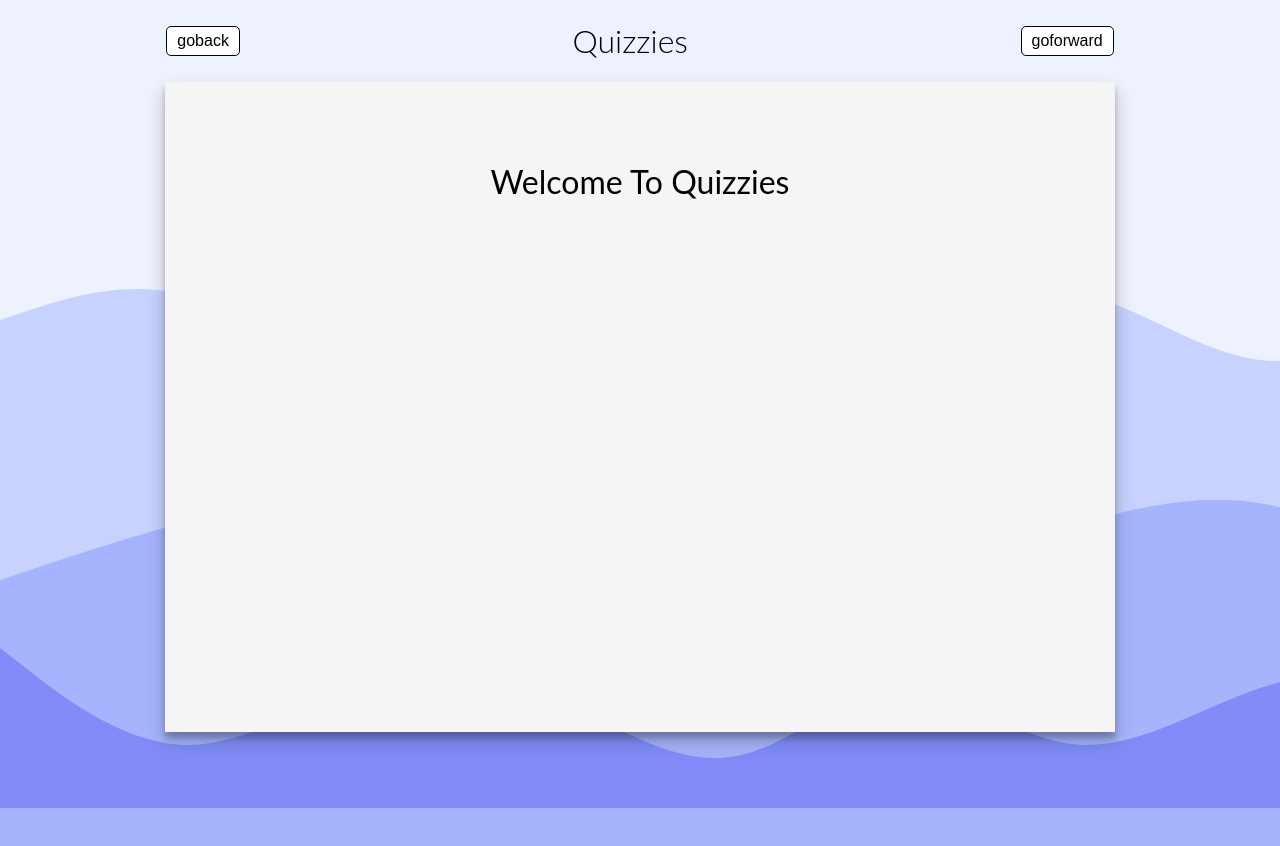
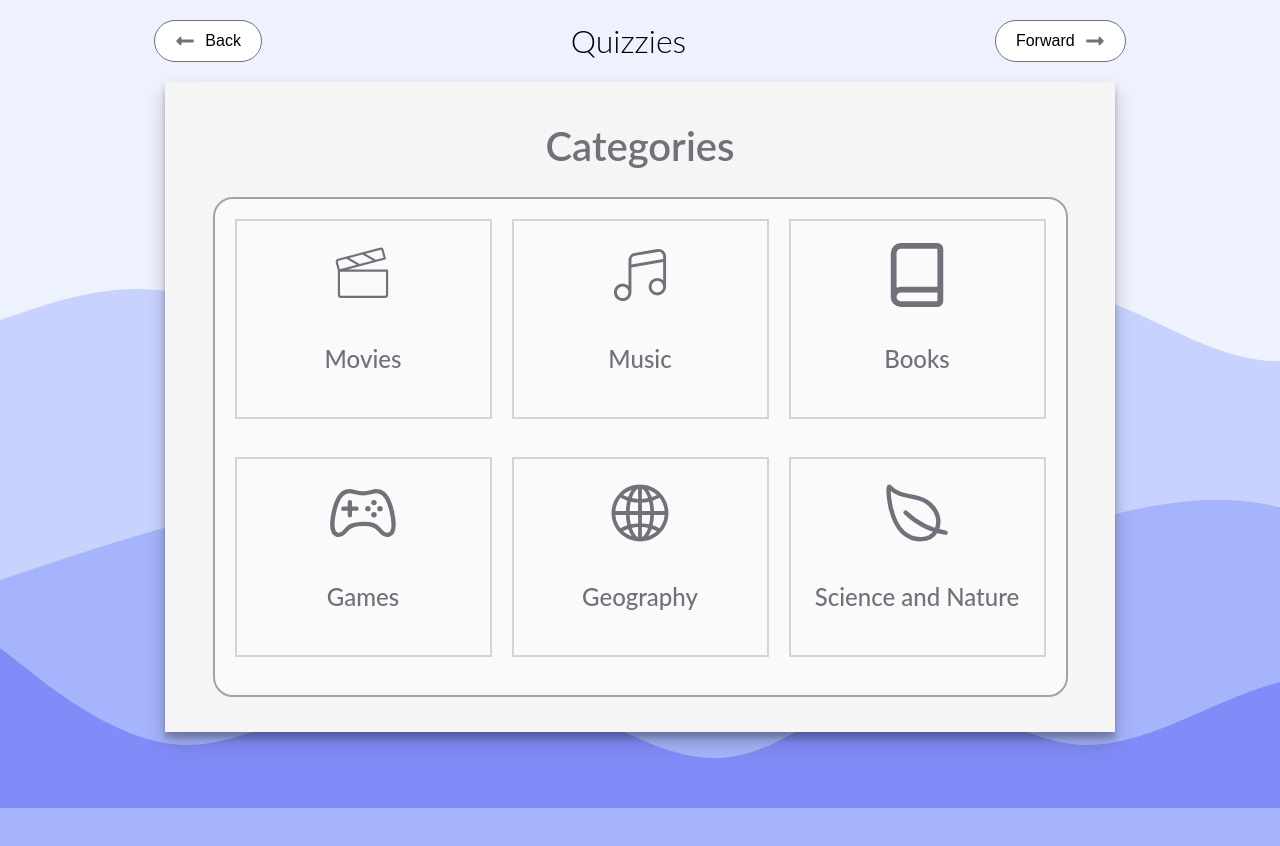
Before and after one commit to Kitzvv/QuizApp, a React (Vite) app: page /categories in a window 1280 px wide. Shown: the top 846 px of the page. Built offline with nearby package versions, Linux system fonts and the light colour scheme.

Commit message:
Categories section

```diff
--- a/package.json
+++ b/package.json
@@ -12,6 +12,8 @@
   "dependencies": {
     "react": "^18.2.0",
     "react-dom": "^18.2.0",
+    "react-icons": "^5.0.1",
+    "react-router-dom": "^6.22.3",
     "styled-components": "^6.1.8"
   },
   "devDependencies": {
--- a/src/App.tsx
+++ b/src/App.tsx
@@ -1,12 +1,20 @@
+import { BrowserRouter, Route, Routes } from "react-router-dom";
+import GlobalStyles from "./GlobalStyles";
+import Homepage from "./pages/Homepage";
 import AppLayout from "./AppLayout";
-import GlobalStyles from "./GlobalStyles";
+import Categories from "./pages/Categories";
 
 function App() {
   return (
-    <>
+    <BrowserRouter>
       <GlobalStyles />
-      <AppLayout />
-    </>
+      <Routes>
+        <Route element={<AppLayout />}>
+          <Route index element={<Homepage />}></Route>
+          <Route path="categories" element={<Categories />}></Route>
+        </Route>
+      </Routes>
+    </BrowserRouter>
   );
 }
 
--- a/src/AppContainer.tsx
+++ b/src/AppContainer.tsx
@@ -1,3 +1,4 @@
+import { Outlet } from "react-router-dom";
 import styled from "styled-components";
 
 const StyledAppContainer = styled.div`
@@ -8,19 +9,10 @@ const StyledAppContainer = styled.div`
   z-index: 50;
 `;
 
-const StyledH1 = styled.h1`
-  font-size: 3.2rem;
-  text-align: center;
-  margin-top: 8rem;
-  font-weight: 400;
-`;
-
-function AppContainer() {
+export default function AppContainer() {
   return (
     <StyledAppContainer>
-      <StyledH1>Welcome To Quizzies</StyledH1>
+      <Outlet />
     </StyledAppContainer>
   );
 }
-
-export default AppContainer;
--- a/src/AppLayout.tsx
+++ b/src/AppLayout.tsx
@@ -1,7 +1,7 @@
 import styled from "styled-components";
 import Header from "./Header";
+import AppContainer from "./AppContainer";
 
-import AppContainer from "./AppContainer";
 import AppBackground from "./AppBackground";
 
 const StyledAppLayout = styled.div`
--- a/src/Header.tsx
+++ b/src/Header.tsx
@@ -1,4 +1,8 @@
 import styled from "styled-components";
+import { FaLongArrowAltLeft } from "react-icons/fa";
+import { FaLongArrowAltRight } from "react-icons/fa";
+import { IconContext } from "react-icons";
+import { useNavigate } from "react-router-dom";
 
 const StyledHeader = styled.div`
   display: flex;
@@ -7,11 +11,16 @@ const StyledHeader = styled.div`
 `;
 
 const StyledButton = styled.button`
-  background-color: #fff;
-  border: 1px solid #000;
-  padding: 0.5rem 1rem;
+  display: flex;
+  justify-content: center;
+  align-items: center;
+  gap: 1rem;
+  background-color: #ffffff;
+  border: 1px solid #71717a;
+  padding: 1rem 2rem;
   font-size: 1.6rem;
-  border-radius: 0.5rem;
+  border-radius: 10rem;
+  font-weight: 300;
 
   cursor: pointer;
 `;
@@ -22,11 +31,23 @@ const StyledH1 = styled.h1`
 `;
 
 function Header() {
+  const navigate = useNavigate();
+
   return (
     <StyledHeader>
-      <StyledButton>goback</StyledButton>
+      <StyledButton onClick={() => navigate(-1)}>
+        <IconContext.Provider value={{ color: "#71717a", size: "2rem" }}>
+          <FaLongArrowAltLeft />
+        </IconContext.Provider>
+        <span>Back</span>
+      </StyledButton>
       <StyledH1>Quizzies</StyledH1>
-      <StyledButton>goforward</StyledButton>
+      <StyledButton>
+        <span>Forward</span>
+        <IconContext.Provider value={{ color: "#71717a", size: "2rem" }}>
+          <FaLongArrowAltRight />
+        </IconContext.Provider>
+      </StyledButton>
     </StyledHeader>
   );
 }
--- /dev/null
+++ b/src/pages/Categories.tsx
@@ -0,0 +1,115 @@
+import styled from "styled-components";
+import { PiFilmSlateThin } from "react-icons/pi";
+import { CiMusicNote1 } from "react-icons/ci";
+import { LuBook } from "react-icons/lu";
+import { IconContext } from "react-icons";
+import { IoGameControllerOutline, IoLeafOutline } from "react-icons/io5";
+import { IoIosGlobe } from "react-icons/io";
+
+const StyledH1 = styled.h1`
+  color: #71717a;
+  font-size: 4rem;
+  text-align: center;
+  margin-top: 4rem;
+  font-weight: 600;
+  display: flex;
+  flex-direction: column;
+  align-items: center;
+  gap: 1.2rem;
+`;
+
+const FlexContainer = styled.div`
+  display: flex;
+  justify-content: center;
+  align-items: center;
+`;
+
+const StyledContainer = styled.div`
+  border: 2px solid #a3a3a3;
+  border-radius: 2rem;
+
+  background-color: #fafafa;
+  height: 50rem;
+  width: 90%;
+
+  display: grid;
+
+  padding: 2rem;
+  gap: 2rem;
+  grid-template-columns: 1fr 1fr 1fr;
+`;
+
+const CategoryContainer = styled.div`
+  border: 2px solid #d4d4d4;
+
+  height: 20rem;
+
+  display: flex;
+  flex-direction: column;
+
+  justify-content: center;
+  align-items: center;
+  gap: 1rem;
+  cursor: pointer;
+`;
+
+const StyledCategoryName = styled.p`
+  font-size: 2.4rem;
+  font-weight: 500;
+  color: #71717a;
+`;
+
+function Categories() {
+  return (
+    <>
+      <StyledH1>Categories</StyledH1>
+      <FlexContainer>
+        <StyledContainer>
+          <CategoryContainer>
+            <IconContext.Provider value={{ color: "#71717a", size: "7rem" }}>
+              <PiFilmSlateThin />
+            </IconContext.Provider>
+            <StyledCategoryName>Movies</StyledCategoryName>
+          </CategoryContainer>
+
+          <CategoryContainer>
+            <IconContext.Provider value={{ color: "#71717a", size: "7rem" }}>
+              <CiMusicNote1 />
+            </IconContext.Provider>
+            <StyledCategoryName>Music</StyledCategoryName>
+          </CategoryContainer>
+
+          <CategoryContainer>
+            <IconContext.Provider value={{ color: "#71717a", size: "7rem" }}>
+              <LuBook />
+            </IconContext.Provider>
+            <StyledCategoryName>Books</StyledCategoryName>
+          </CategoryContainer>
+
+          <CategoryContainer>
+            <IconContext.Provider value={{ color: "#71717a", size: "7rem" }}>
+              <IoGameControllerOutline />
+            </IconContext.Provider>
+            <StyledCategoryName>Games</StyledCategoryName>
+          </CategoryContainer>
+
+          <CategoryContainer>
+            <IconContext.Provider value={{ color: "#71717a", size: "7rem" }}>
+              <IoIosGlobe />
+            </IconContext.Provider>
+            <StyledCategoryName>Geography</StyledCategoryName>
+          </CategoryContainer>
+
+          <CategoryContainer>
+            <IconContext.Provider value={{ color: "#71717a", size: "7rem" }}>
+              <IoLeafOutline />
+            </IconContext.Provider>
+            <StyledCategoryName>Science and Nature</StyledCategoryName>
+          </CategoryContainer>
+        </StyledContainer>
+      </FlexContainer>
+    </>
+  );
+}
+
+export default Categories;
--- /dev/null
+++ b/src/pages/Homepage.tsx
@@ -0,0 +1,71 @@
+import { Link } from "react-router-dom";
+import styled from "styled-components";
+
+const StyledH1 = styled.h1`
+  color: #71717a;
+  font-size: 4rem;
+  text-align: center;
+  margin-top: 8rem;
+  font-weight: 600;
+  display: flex;
+  flex-direction: column;
+  align-items: center;
+  gap: 1.2rem;
+`;
+
+const StyledMain = styled.main`
+  display: flex;
+  justify-items: center;
+  align-items: center;
+  flex-direction: column;
+  gap: 10rem;
+`;
+
+const StyledText = styled.p`
+  font-size: 2.4rem;
+  text-align: center;
+  color: #71717a;
+`;
+
+const StyledLink = styled(Link)`
+  display: block;
+  background-color: #fff;
+  padding: 2rem 4rem;
+  font-size: 1.6rem;
+  border-radius: 10rem;
+  font-weight: 500;
+  border: 1px solid #4f46e5;
+  color: #292524;
+  text-decoration: none;
+
+  &:hover {
+    background-color: #eef2ff;
+    transition: all 0.5s;
+  }
+`;
+
+const StyledLine = styled.div`
+  height: 0.5rem;
+  width: 4rem;
+
+  background-color: #64748b;
+`;
+
+function Homepage() {
+  return (
+    <StyledMain>
+      <StyledH1>
+        Welcome to Quizzies
+        <StyledLine />
+      </StyledH1>
+      <StyledText>
+        Lorem ipsum dolor sit amet consectetur, adipisicing elit. Consectetur ea
+        sunt dolorum aspernatur, ad in culpa placeat sed fugit nam. Aliquid illo
+        consectetur magni aliquam dolores. Architecto aut in repudiandae!
+      </StyledText>
+      <StyledLink to="/categories">Get Started</StyledLink>
+    </StyledMain>
+  );
+}
+
+export default Homepage;
```
Also changed, not shown: 1 other file (tests, documents, lock files or other folders).
